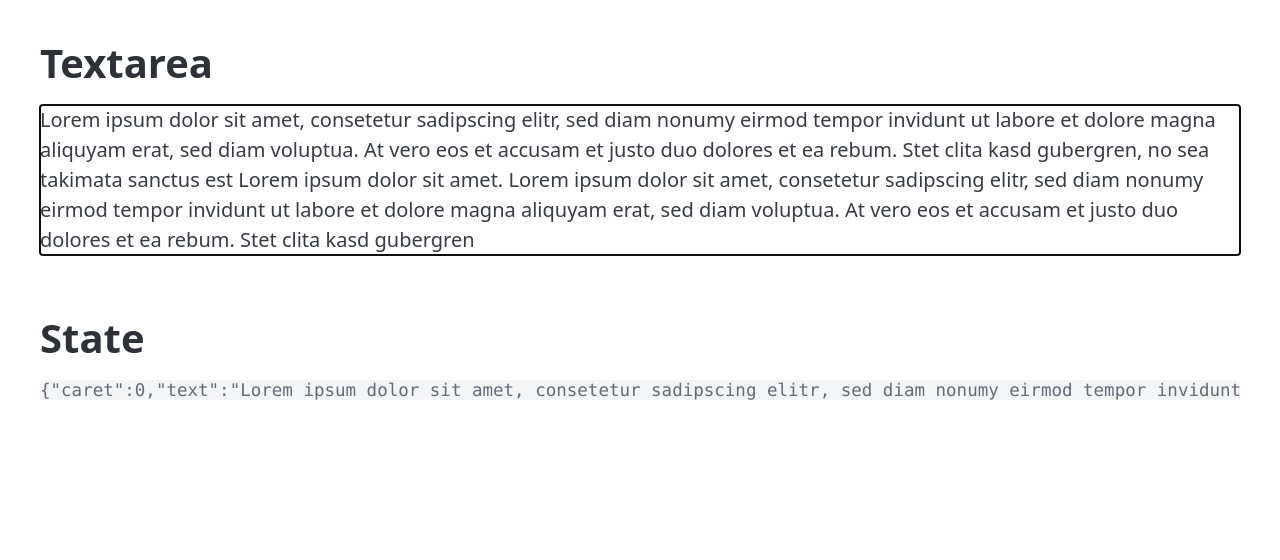
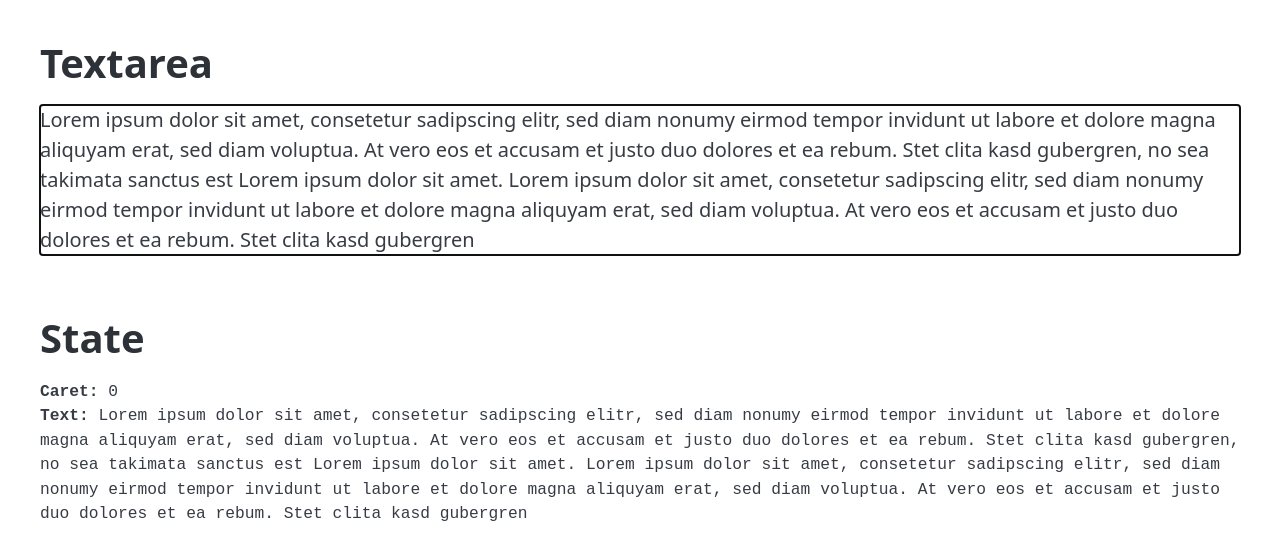
Before and after one commit to kulla/2025-04-26-react-textarea-with-contenteditable, a React app: page / in a window 1280 px wide. Shown: the top 560 px of the page. Built offline with nearby package versions, Linux system fonts and the light colour scheme; the HTML template or start-up script is replaced by a standard one.

Commit message:
feat: Render state in a better way

```diff
--- a/src/App.tsx
+++ b/src/App.tsx
@@ -91,7 +91,11 @@ export default function App() {
         {text}
       </p>
       <h1>State</h1>
-      <pre>{JSON.stringify({ caret, text })}</pre>
+      <p style={{ fontFamily: 'monospace' }}>
+        <strong>Caret:</strong> {caret}
+        <br />
+        <strong>Text:</strong> {text}
+      </p>
     </main>
   )
 }
```
